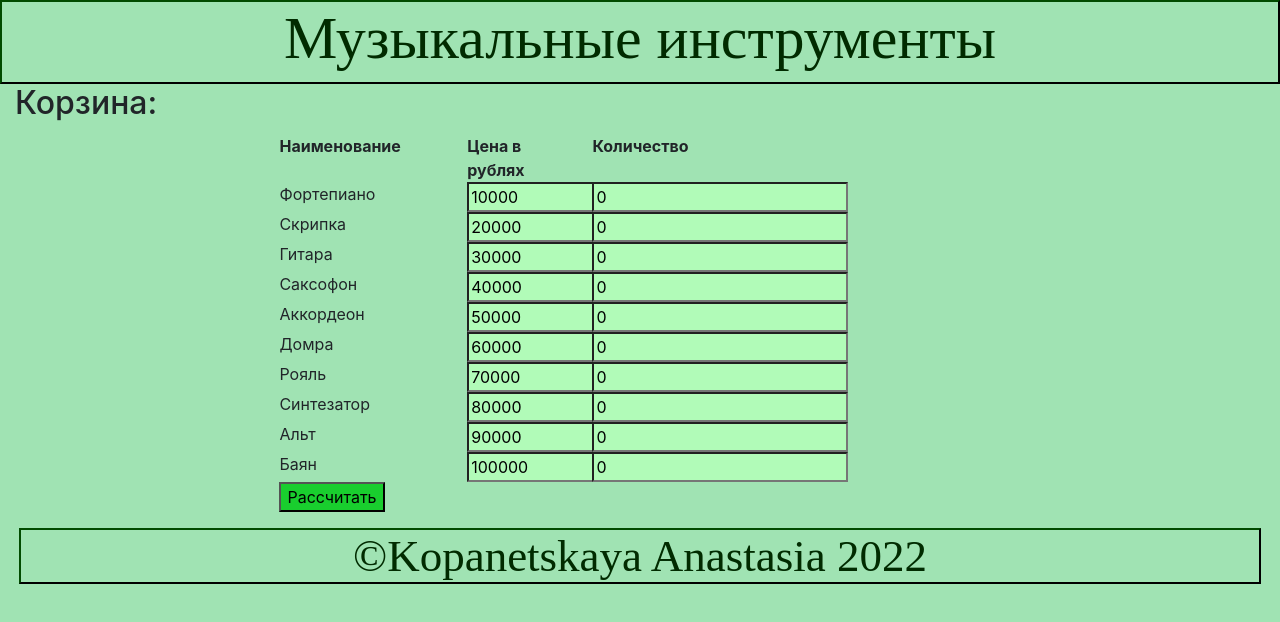
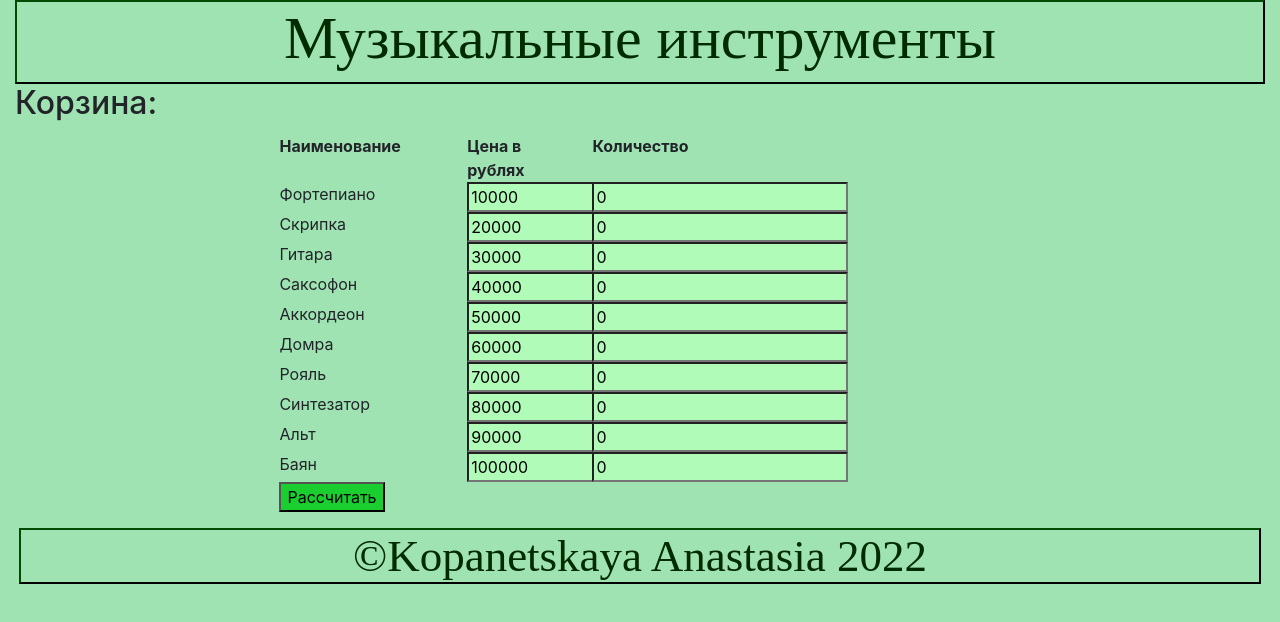
Before and after one commit to KopanetskayaAnastasia/kopanetskaya5.github.io, a plain HTML site: page index.html in a window 1280 px wide. Drawn offline with nearby package versions, Linux system fonts and the light colour scheme.

Commit message:
Update index.html

```diff
--- a/index.html
+++ b/index.html
@@ -14,10 +14,11 @@
         <meta charset="UTF-8">
     </head>
     <body>
-        <header>
-            <h1>Музыкальные инструменты</h1>
-        </header>
-        <div class="container-fluid">
+       <div class="container-fluid">
+       <div class="d-flex flex-column">
+           <header>
+               <h1>Музыкальные инструменты</h1>
+           </header>
             <h2>Корзина:</h2>
             <form class="col-sm-12 col-md-7 p-1  mx-auto" name="calculator" onsubmit="return false;">
                 <div class="row">
@@ -152,5 +153,6 @@
                 </footer>
             </div>
         </div>
+        </div>
     </body>
 </html>
```
